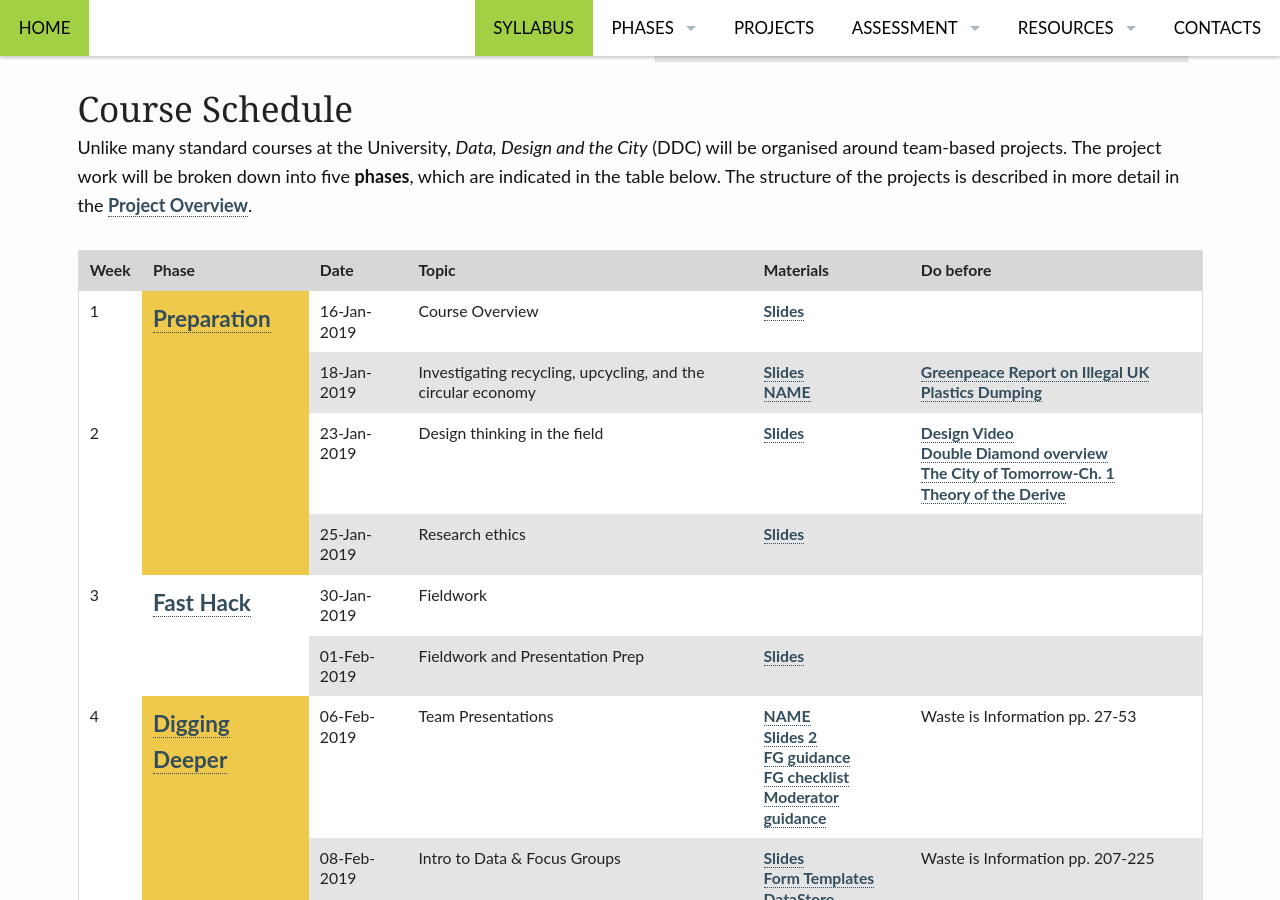
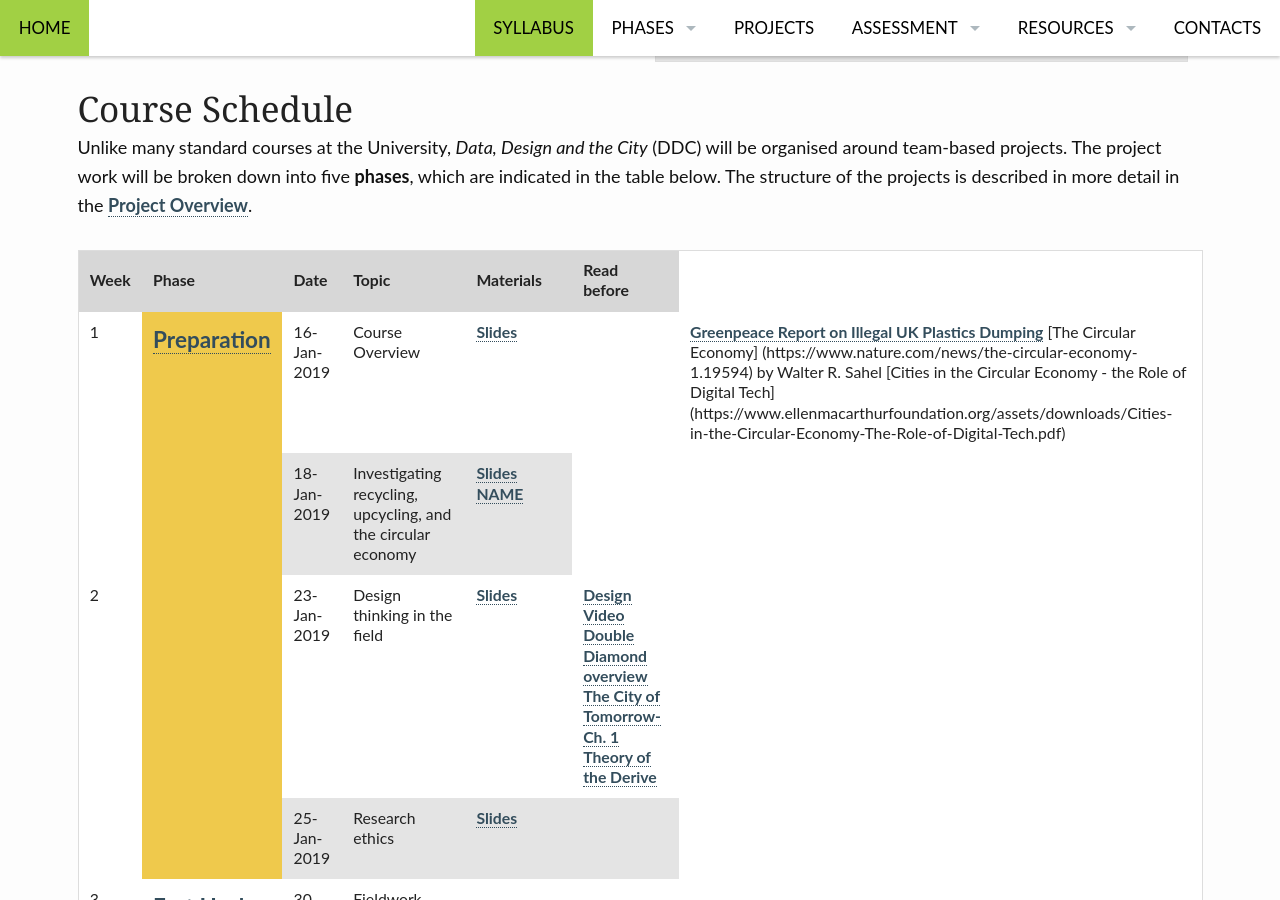
Before and after one commit to edinburghlivinglab/ddc, a Jekyll site: the page built from pages/syllabus.md, in a window 1280 px wide and 900 px high, scrolled down 619 px. Built offline with Jekyll 4.4.1, drawn with Linux system fonts in a browser that asks for light colours.

Commit message:
Update syllabus.md

```diff
--- a/pages/syllabus.md
+++ b/pages/syllabus.md
@@ -68,7 +68,7 @@ permalink: "/syllabus/"
                 <th>Date</th>
                 <th>Topic</th>
                 <th>Materials</th>
-                <th>Do before</th>
+                <th>Read before</th>
 
             </tr>
         </thead>
@@ -82,6 +82,10 @@ permalink: "/syllabus/"
                 <td>Course Overview</td>
                 <td><a href="{{ site.baseurl }}/slides/NAME" target="_blank">Slides</a></td>
                 <td>&nbsp;</td>
+                <td><a href="https://unearthed.greenpeace.org/2018/10/21/uk-household-plastics-found-in-illegal-dumps-in-malaysia/">Greenpeace Report on Illegal UK Plastics Dumping</a>
+                [The Circular Economy] (https://www.nature.com/news/the-circular-economy-1.19594) by Walter R. Sahel
+                [Cities in the Circular Economy - the Role of Digital Tech] (https://www.ellenmacarthurfoundation.org/assets/downloads/Cities-in-the-Circular-Economy-The-Role-of-Digital-Tech.pdf)
+</td>
             </tr>
             <tr>
                 <td>18-Jan-2019</td>
@@ -90,8 +94,7 @@ permalink: "/syllabus/"
                     <a href="{{ site.baseurl }}/course_docs/NAME.pdf" target="_blank">NAME</a><br/>
 
                 </td>
-                <td><a href="https://unearthed.greenpeace.org/2018/10/21/uk-household-plastics-found-in-illegal-dumps-in-malaysia/">Greenpeace Report on Illegal UK Plastics Dumping</a>
-</td>
+
             </tr>
             <tr>
                 <td rowspan="2">2</td>
```
